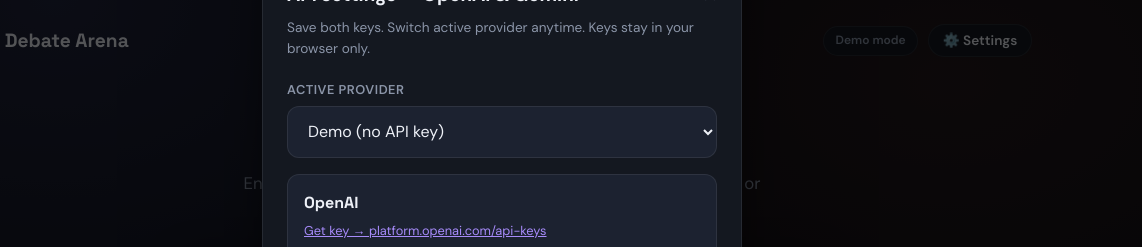
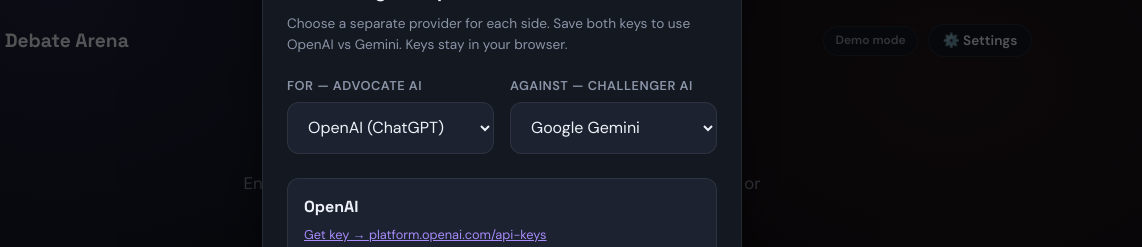
Before and after one commit to puluafk/debate-arena, a website: page index.html in a window 1280 px wide. Both pictures are taken after a click on the button "⚙️ Settings". Shown: the top 247 px of the page, 138-1280 px from the left. Drawn offline with Linux system fonts and the light colour scheme.

Commit message:
feat: configure AI provider independently for each debate side

```diff
--- a/index.html
+++ b/index.html
@@ -117,14 +117,26 @@
         <h3>API settings — OpenAI &amp; Gemini</h3>
         <button type="button" class="btn-close" id="btn-close-settings">×</button>
       </div>
-      <p class="modal-hint">Save both keys. Switch active provider anytime. Keys stay in your browser only.</p>
+      <p class="modal-hint">Choose a separate provider for each side. Save both keys to use OpenAI vs Gemini. Keys stay in your browser.</p>
 
-      <label class="field-label" for="provider-select">Active provider</label>
-      <select id="provider-select">
-        <option value="demo">Demo (no API key)</option>
-        <option value="openai">OpenAI (ChatGPT)</option>
-        <option value="gemini">Google Gemini</option>
-      </select>
+      <div class="setup-row">
+        <div class="field">
+          <label class="field-label" for="provider-for">FOR — Advocate AI</label>
+          <select id="provider-for">
+            <option value="openai">OpenAI (ChatGPT)</option>
+            <option value="gemini">Google Gemini</option>
+            <option value="demo">Demo (no API key)</option>
+          </select>
+        </div>
+        <div class="field">
+          <label class="field-label" for="provider-against">AGAINST — Challenger AI</label>
+          <select id="provider-against">
+            <option value="gemini">Google Gemini</option>
+            <option value="openai">OpenAI (ChatGPT)</option>
+            <option value="demo">Demo (no API key)</option>
+          </select>
+        </div>
+      </div>
 
       <div class="key-section">
         <h4 class="key-title">OpenAI</h4>
```
